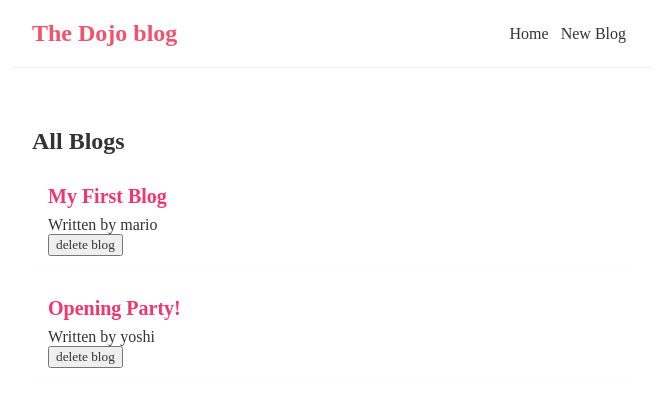
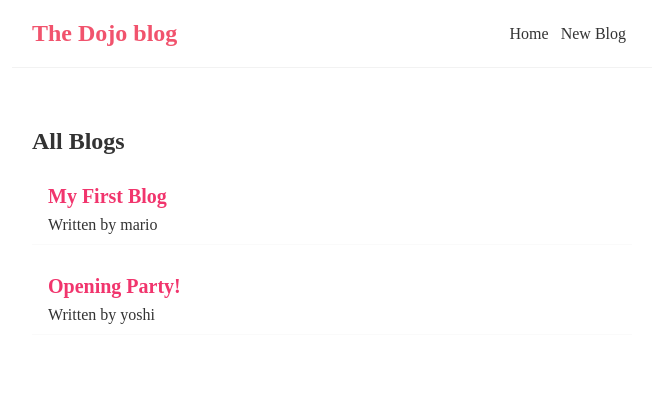
Before and after one commit to PETRUSBLACK/Dojo-Blog-2, a React (Create React App) app: page / in a window 1280 px wide. Shown: the top 406 px of the page, without its empty margins (308-965 px from the left). Built offline with nearby package versions, Linux system fonts and the light colour scheme; data requests are answered from the project's data file.

Commit message:
adding the fetch

```diff
--- a/src/BlogList.js
+++ b/src/BlogList.js
@@ -1,4 +1,4 @@
-const BlogList = ( {blogs, title, handleDelete}) => {
+const BlogList = ( {blogs, title }) => {
     return (
         <div className="blog-list">
             <h2>{title}</h2>
@@ -6,7 +6,6 @@
                 <div className='blog-preview' key={blog.id}>
                     <h2>{blog.title}</h2>
                     <p>Written by {blog.author}</p>
-                    <button onClick={() => handleDelete(blog.id)}>delete blog</button>
                 </div>
             ))}
 
--- a/src/Home.js
+++ b/src/Home.js
@@ -3,11 +3,6 @@
 
 const Home = () => {
     const [blogs, setBlogs] = useState(null);
-
-    const handleDelete = (id) => {
-        const newBlogs = blogs.filter( blog => blog.id !== id);
-        setBlogs(newBlogs);
-    }
 
     useEffect( () => {
         fetch('http://localhost:8000/blogs')
@@ -21,7 +16,7 @@
 
     return (
         <div className="home">
-            { blogs && <BlogList blogs={blogs} title="All Blogs" handleDelete={handleDelete}/>}
+            { blogs && <BlogList blogs={blogs} title="All Blogs" />}
         </div>
      );
 }
```
